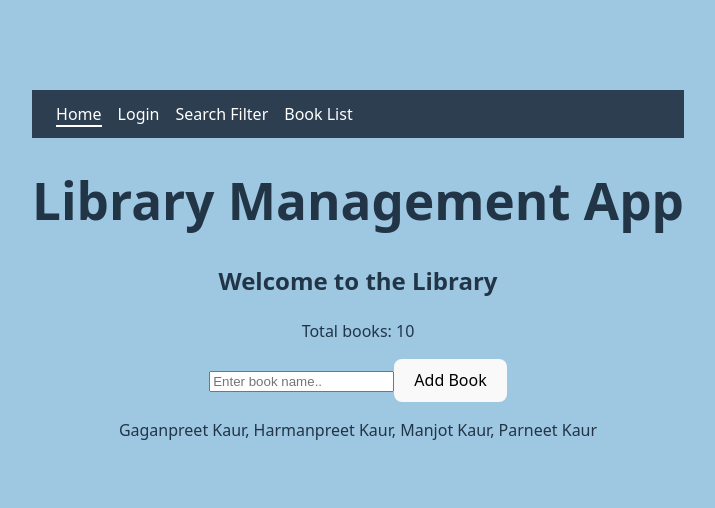
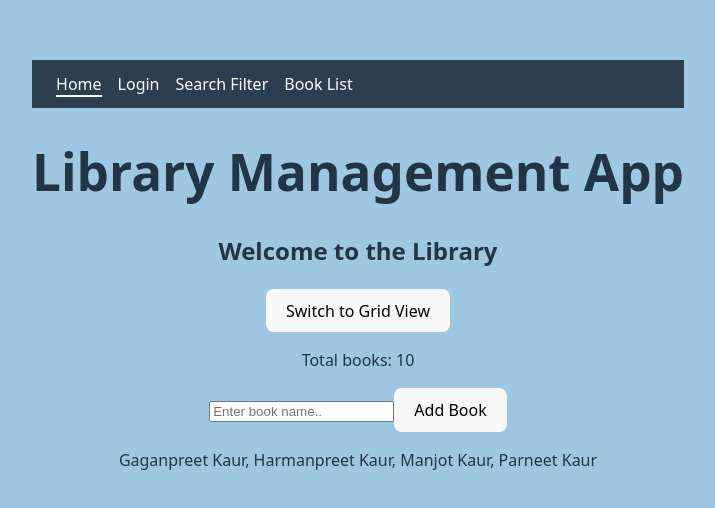
Before and after one commit to Gaganpreet-rrc/Full_Stack_Project_Sprint_01_New, a React (Vite) app in the folder sprint-01/: page / in a window 1280 px wide. Shown: the part 126-634 px from the top of the page, without its empty margins (282-997 px from the left). Built offline with nearby package versions, Linux system fonts and the light colour scheme.

Commit message:
Created hooks useLibrary and added in two components.

```diff
--- a/sprint-01/src/Components/pages/BookListPage.tsx
+++ b/sprint-01/src/Components/pages/BookListPage.tsx
@@ -10,15 +10,16 @@ type BookListPageProps = {
 };
 
 const BookListPage = ({ books, setBooks, search }: BookListPageProps) => {
-  const { isGridView, toggleView, showModal, openModal, closeModal, selectedBook } = useLibrary();
+  const { isGridView, toggleView } = useLibrary();
 
   const filteredBooks = books.filter((book) =>
     book.title.toLowerCase().includes(search.toLowerCase())
   );
 
-  return (
+return (
     <div>
       <h1>Library Books</h1>
+
       <button onClick={toggleView}>
         {isGridView ? "Switch to List View" : "Switch to Grid View"}
       </button>
@@ -26,17 +27,8 @@ const BookListPage = ({ books, setBooks, search }: BookListPageProps) => {
       <BookList
         books={filteredBooks}
         setBooks={setBooks}
-        openModal={openModal}
         isGridView={isGridView}
       />
-
-      {showModal && selectedBook && (
-        <div className="modal">
-          <h2>{selectedBook.title}</h2>
-          <p>Author: {selectedBook.author}</p>
-          <button onClick={closeModal}>Close</button>
-        </div>
-      )}
     </div>
   );
 };
--- /dev/null
+++ b/sprint-01/src/Components/pages/Home.css
@@ -0,0 +1,10 @@
+.grid {
+  display: grid;
+  grid-template-columns: repeat(3, 1fr);
+  gap: 10px;
+}
+
+
+.list {
+  display: block;
+}
--- a/sprint-01/src/Components/pages/Home.tsx
+++ b/sprint-01/src/Components/pages/Home.tsx
@@ -1,5 +1,8 @@
 import { useState } from "react";
 import type { Book } from "./../../types/Book";
+import { useLibrary } from "../../hooks/useLibrary";
+import "./Home.css";
+
 
 type HomeProps = {
   books: Book[];
@@ -8,11 +11,16 @@ type HomeProps = {
 
 export function Home({ books, setBooks }: HomeProps) {
   const [newBook, setNewBook] = useState("");
+  const { isGridView, toggleView } = useLibrary();
 
-  return (
-    <div>
-      <h2>Welcome to the Library</h2>
-      <p>Total books: {books.length}</p>
+return (
+  <div className={isGridView ? "grid" : "list"}>
+    <h2>Welcome to the Library</h2>
+    <button onClick={toggleView}>
+      {isGridView ? "Switch to List View" : "Switch to Grid View"}
+    </button>
+
+    <p>Total books: {books.length}</p>
 
       <div>
         <input
--- a/sprint-01/src/components/BookList/bookList.tsx
+++ b/sprint-01/src/components/BookList/bookList.tsx
@@ -6,11 +6,10 @@ import type { Book } from "../../types/Book";
 type BookListProps = {
   books: Book[];
   setBooks: React.Dispatch<React.SetStateAction<Book[]>>;
-  openModal: (book: Book) => void;
   isGridView: boolean;
 };
 
-const BookList = ({ books, setBooks, openModal, isGridView }: BookListProps) => {
+const BookList = ({ books, setBooks, isGridView }: BookListProps) => {
   const [newBook, setNewBook] = useState("");
 
   const addBook = () => {
@@ -47,7 +46,7 @@ const BookList = ({ books, setBooks, openModal, isGridView }: BookListProps) =>
     <div className={isGridView ? "grid-view books" : "list-view books"}>
   {books.map((book) => (
     <div key={book.id} className="book-item">
-      <span onClick={() => openModal(book)}>{book.title}</span>
+      <span>{book.title}</span>
       <button onClick={() => removeBook(book.id)}>Remove</button>
     </div>
   ))}
--- a/sprint-01/src/hooks/useLibrary.ts
+++ b/sprint-01/src/hooks/useLibrary.ts
@@ -1,27 +1,20 @@
 import { useState } from "react";
-import type { Book } from "../types/Book";
 
+/**
+ * useLibrary Hook
+ * Handles layout presentation logic.
+ *
+ * Returns:
+ * isGridView - determines grid or list layout
+ * toggleView - switches layout
+ */
 export function useLibrary() {
   const [isGridView, setIsGridView] = useState(false);
-  const [showModal, setShowModal] = useState(false);
-  const [selectedBook, setSelectedBook] = useState<Book | null>(null);
 
   const toggleView = () => setIsGridView(prev => !prev);
-  const openModal = (book: Book) => {
-    setSelectedBook(book);
-    setShowModal(true);
-  };
-  const closeModal = () => {
-    setSelectedBook(null);
-    setShowModal(false);
-  };
 
   return {
-    isGridView,
-    toggleView,
-    showModal,
-    openModal,
-    closeModal,
-    selectedBook,
+    isGridView,  // my current layout mode
+    toggleView, // switching the layout.
   };
 }
```
